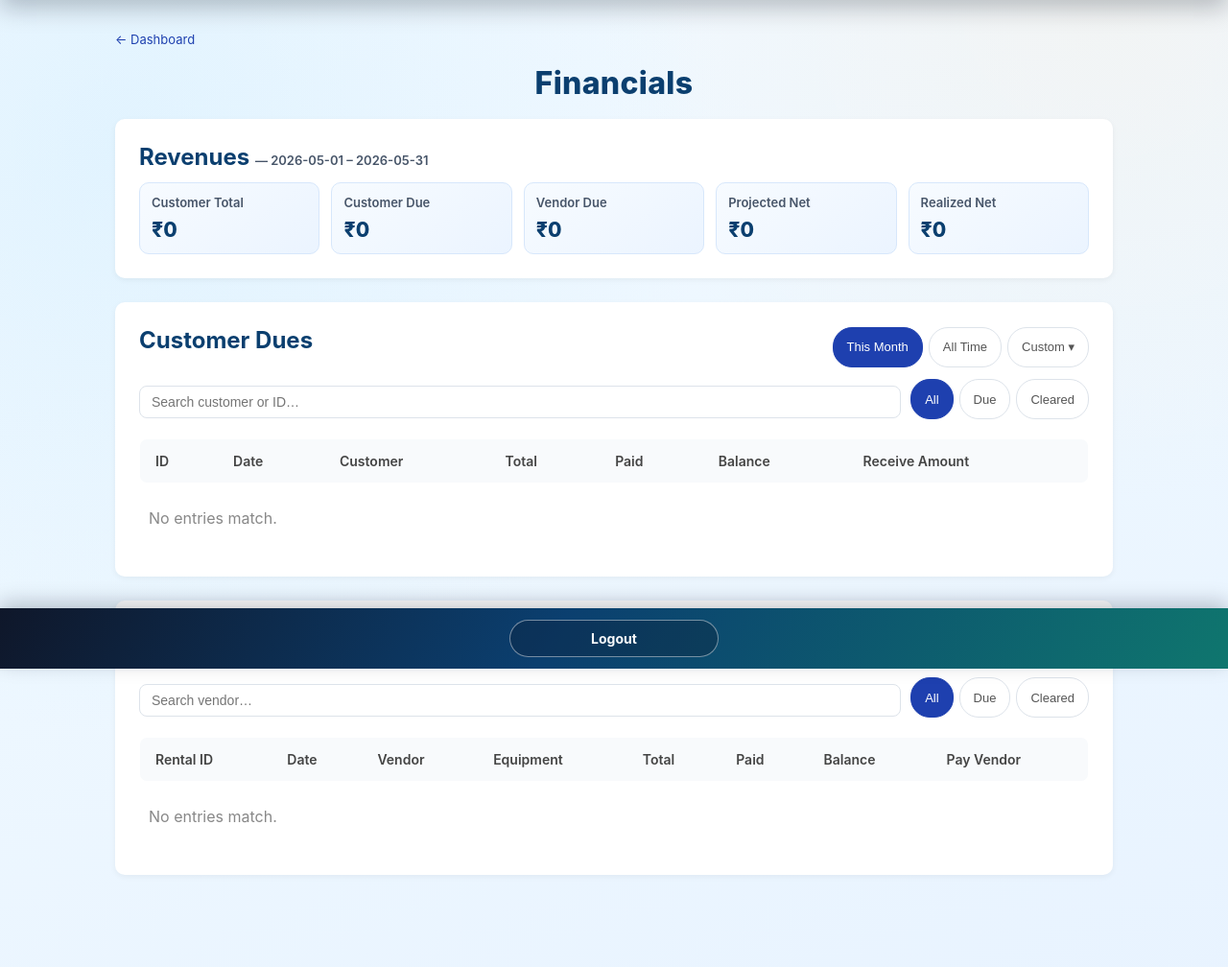
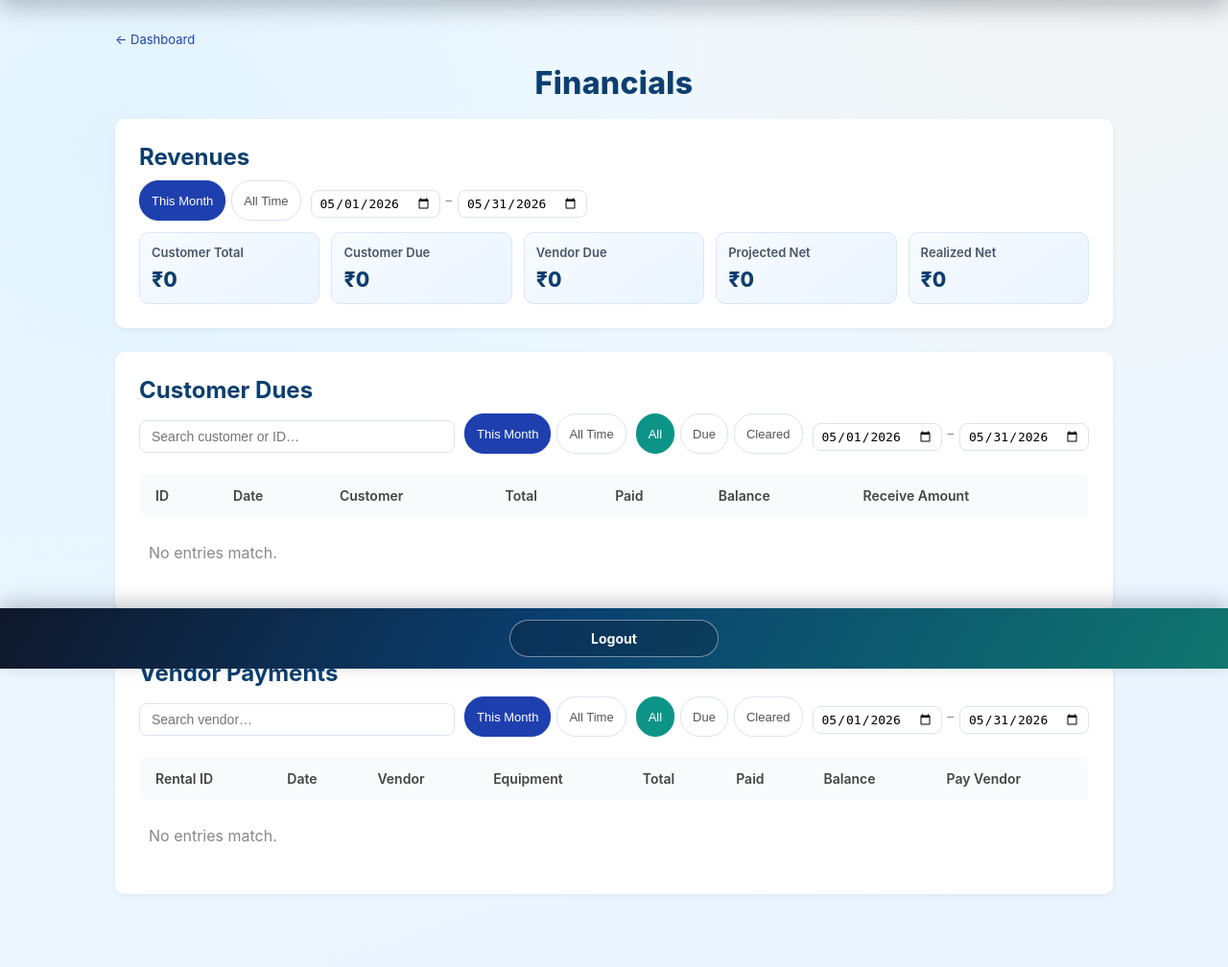
Before and after one commit to bachammahesh-cyber/mb-cameras, a Flask app: template templates/credit_report.html in a window 1280 px wide. Shown: the part 103-1111 px from the top of the page at 96% size. Run offline with Flask 3, Linux system fonts and the light colour scheme; data comes from the database, SQL or seed files in the repository; the template is opened without the code that fills it: most values are stand-ins (such as "Sample title", 1, 10 or a date in 2020); some libraries are stand-ins or nearby versions.

Commit message:
Financials: add Revenue period selector, flatten filter bars to one line
- Revenue section now has its own This Month / All Time / date-range controls
  that calculate independently via JS data snapshot (not tied to table filters)
- Customer Dues and Vendor Payments: all controls (period, balance, dates)
  consolidated into a single filter-bar row — no hidden rows or extra space
- Balance buttons (All/Due/Cleared) use teal active colour to visually
  distinguish them from period buttons (blue)
- Date inputs always visible inline, typing fills them directly like Rental Records

Co-Authored-By: Claude Sonnet 4.6 <noreply@anthropic.com>

```diff
--- a/static/style.css
+++ b/static/style.css
@@ -342,15 +342,10 @@ TABLES
 .filter-bar input[type="date"]{padding:7px 10px;border:1px solid #dde3ea;border-radius:8px;font-size:14px;}
 .status-filters{display:flex;gap:6px;}
 .date-filters{display:flex;align-items:center;gap:6px;color:#888;font-size:13px;}
-.filter-btn{padding:6px 14px;border:1px solid #dde3ea;border-radius:20px;background:#fff;font-size:13px;cursor:pointer;color:#555;}
+.filter-btn{padding:5px 12px;border:1px solid #dde3ea;border-radius:20px;background:#fff;font-size:13px;cursor:pointer;color:#555;}
 .filter-btn.active{background:#1e40af;color:#fff;border-color:#1e40af;}
-
-/* Section header (title + inline period selector) */
-.section-header{display:flex;align-items:center;justify-content:space-between;flex-wrap:wrap;gap:8px;margin-bottom:12px;}
-.section-header h2{margin:0;}
-.inline-period{display:flex;gap:6px;flex-wrap:wrap;}
-.inline-date-form{display:flex;align-items:center;gap:8px;margin-bottom:10px;flex-wrap:wrap;}
-.inline-date-form input[type="date"]{padding:6px 8px;border:1px solid #dde3ea;border-radius:8px;font-size:13px;}
+.filter-btn.is-bal.active{background:#0d9488;border-color:#0d9488;color:#fff;}
+.filter-bar input[type="date"]{padding:5px 8px;border:1px solid #dde3ea;border-radius:8px;font-size:13px;}
 
 /* Period label (Revenue section) */
 .period-label{font-size:14px;color:#64748b;font-weight:400;}
--- a/templates/credit_report.html
+++ b/templates/credit_report.html
@@ -25,7 +25,18 @@
 
 <!-- Revenue cards -->
 <div class="box financial-box">
-<h2 style="margin:0 0 12px;">Revenues <span class="period-label" id="rev-period-label"></span></h2>
+<h2 style="margin:0 0 10px;">Revenues</h2>
+<div class="filter-bar" style="margin-bottom:12px;">
+  <div class="status-filters">
+    <button class="filter-btn active" id="r-btn-month" onclick="setRevPeriod('month')">This Month</button>
+    <button class="filter-btn" id="r-btn-all" onclick="setRevPeriod('all')">All Time</button>
+  </div>
+  <div class="date-filters">
+    <input type="date" id="r-from" onchange="onRevDateChange()" title="From">
+    <span>–</span>
+    <input type="date" id="r-to" onchange="onRevDateChange()" title="To">
+  </div>
+</div>
 <div class="revenue-grid">
 <div class="revenue-card"><h3>Customer Total</h3><p id="rev-customer-total">₹0</p></div>
 <div class="revenue-card"><h3>Customer Due</h3><p id="rev-customer-due">₹0</p></div>
@@ -37,26 +48,22 @@
 
 <!-- Customer Dues -->
 <div class="box financial-box">
-<div class="section-header">
-  <h2>Customer Dues</h2>
-  <div class="inline-period">
-    <button class="filter-btn active" id="c-btn-month" onclick="setCustPeriod('month')">This Month</button>
-    <button class="filter-btn" id="c-btn-all" onclick="setCustPeriod('all')">All Time</button>
-    <button class="filter-btn" id="c-btn-custom" onclick="toggleCustCustom()">Custom ▾</button>
-  </div>
-</div>
-<div id="cust-custom-row" class="inline-date-form" style="display:none;">
-  <input type="date" id="c-from">
-  <span style="color:#888;">–</span>
-  <input type="date" id="c-to">
-  <button class="filter-btn active" onclick="setCustCustom()">Apply</button>
-</div>
+<h2 style="margin:0 0 10px;">Customer Dues</h2>
 <div class="filter-bar" style="margin-bottom:12px;">
   <input type="text" id="search-customer" placeholder="Search customer or ID…" oninput="applyCustFilter()">
   <div class="status-filters">
-    <button class="filter-btn active" data-bal="all" onclick="setBalFilter(this,'customer-tbody')">All</button>
-    <button class="filter-btn" data-bal="due" onclick="setBalFilter(this,'customer-tbody')">Due</button>
-    <button class="filter-btn" data-bal="clear" onclick="setBalFilter(this,'customer-tbody')">Cleared</button>
+    <button class="filter-btn active" id="c-btn-month" onclick="setCustPeriod('month')">This Month</button>
+    <button class="filter-btn" id="c-btn-all" onclick="setCustPeriod('all')">All Time</button>
+  </div>
+  <div class="status-filters">
+    <button class="filter-btn is-bal active" data-bal="all" onclick="setBalFilter(this,'customer-tbody')">All</button>
+    <button class="filter-btn is-bal" data-bal="due" onclick="setBalFilter(this,'customer-tbody')">Due</button>
+    <button class="filter-btn is-bal" data-bal="clear" onclick="setBalFilter(this,'customer-tbody')">Cleared</button>
+  </div>
+  <div class="date-filters">
+    <input type="date" id="c-from" onchange="onCustDateChange()" title="From">
+    <span>–</span>
+    <input type="date" id="c-to" onchange="onCustDateChange()" title="To">
   </div>
 </div>
 <table class="records-table">
@@ -94,26 +101,22 @@
 
 <!-- Vendor Payments -->
 <div class="box financial-box">
-<div class="section-header">
-  <h2>Vendor Payments</h2>
-  <div class="inline-period">
-    <button class="filter-btn active" id="v-btn-month" onclick="setVendPeriod('month')">This Month</button>
-    <button class="filter-btn" id="v-btn-all" onclick="setVendPeriod('all')">All Time</button>
-    <button class="filter-btn" id="v-btn-custom" onclick="toggleVendCustom()">Custom ▾</button>
-  </div>
-</div>
-<div id="vend-custom-row" class="inline-date-form" style="display:none;">
-  <input type="date" id="v-from">
-  <span style="color:#888;">–</span>
-  <input type="date" id="v-to">
-  <button class="filter-btn active" onclick="setVendCustom()">Apply</button>
-</div>
+<h2 style="margin:0 0 10px;">Vendor Payments</h2>
 <div class="filter-bar" style="margin-bottom:12px;">
   <input type="text" id="search-vendor" placeholder="Search vendor…" oninput="applyVendFilter()">
   <div class="status-filters">
-    <button class="filter-btn active" data-bal="all" onclick="setBalFilter(this,'vendor-tbody')">All</button>
-    <button class="filter-btn" data-bal="due" onclick="setBalFilter(this,'vendor-tbody')">Due</button>
-    <button class="filter-btn" data-bal="clear" onclick="setBalFilter(this,'vendor-tbody')">Cleared</button>
+    <button class="filter-btn active" id="v-btn-month" onclick="setVendPeriod('month')">This Month</button>
+    <button class="filter-btn" id="v-btn-all" onclick="setVendPeriod('all')">All Time</button>
+  </div>
+  <div class="status-filters">
+    <button class="filter-btn is-bal active" data-bal="all" onclick="setBalFilter(this,'vendor-tbody')">All</button>
+    <button class="filter-btn is-bal" data-bal="due" onclick="setBalFilter(this,'vendor-tbody')">Due</button>
+    <button class="filter-btn is-bal" data-bal="clear" onclick="setBalFilter(this,'vendor-tbody')">Cleared</button>
+  </div>
+  <div class="date-filters">
+    <input type="date" id="v-from" onchange="onVendDateChange()" title="From">
+    <span>–</span>
+    <input type="date" id="v-to" onchange="onVendDateChange()" title="To">
   </div>
 </div>
 <table class="records-table">
@@ -169,6 +172,21 @@
 <script>
 const INR = n => '₹' + parseFloat(n || 0).toLocaleString('en-IN');
 
+// Snapshot all row data for Revenue independent calculation
+const allCustomers = [...document.querySelectorAll('#customer-tbody tr')].map(r => ({
+    date: r.dataset.date || '',
+    total: parseFloat(r.dataset.total || 0),
+    paid: parseFloat(r.dataset.paid || 0),
+    balance: parseFloat(r.dataset.balance || 0)
+}));
+const allVendors = [...document.querySelectorAll('#vendor-tbody tr')].map(r => ({
+    date: r.dataset.date || '',
+    vtotal: parseFloat(r.dataset.vtotal || 0),
+    vpaid: parseFloat(r.dataset.vpaid || 0),
+    vbalance: parseFloat(r.dataset.vbalance || 0)
+}));
+
+let revFrom = '', revTo = '';
 let custFrom = '', custTo = '';
 let vendFrom = '', vendTo = '';
 const balStates = { 'customer-tbody': 'all', 'vendor-tbody': 'all' };
@@ -182,28 +200,57 @@ function getMonthRange() {
     };
 }
 
+// --- Revenue period ---
+function setRevPeriod(mode) {
+    if (mode === 'month') { const r = getMonthRange(); revFrom = r.from; revTo = r.to; document.getElementById('r-from').value = revFrom; document.getElementById('r-to').value = revTo; }
+    else { revFrom = ''; revTo = ''; document.getElementById('r-from').value = ''; document.getElementById('r-to').value = ''; }
+    document.getElementById('r-btn-month').classList.toggle('active', mode === 'month');
+    document.getElementById('r-btn-all').classList.toggle('active', mode === 'all');
+    updateRevenue();
+}
+
+function onRevDateChange() {
+    revFrom = document.getElementById('r-from').value;
+    revTo = document.getElementById('r-to').value;
+    document.getElementById('r-btn-month').classList.remove('active');
+    document.getElementById('r-btn-all').classList.remove('active');
+    updateRevenue();
+}
+
+function updateRevenue() {
+    let cTotal = 0, cPaid = 0, cDue = 0;
+    allCustomers.forEach(r => {
+        if ((!revFrom || r.date >= revFrom) && (!revTo || r.date <= revTo)) {
+            cTotal += r.total; cPaid += r.paid; cDue += r.balance;
+        }
+    });
+    let vTotal = 0, vPaid = 0, vDue = 0;
+    allVendors.forEach(v => {
+        if ((!revFrom || v.date >= revFrom) && (!revTo || v.date <= revTo)) {
+            vTotal += v.vtotal; vPaid += v.vpaid; vDue += v.vbalance;
+        }
+    });
+    document.getElementById('rev-customer-total').textContent = INR(cTotal);
+    document.getElementById('rev-customer-due').textContent = INR(cDue);
+    document.getElementById('rev-vendor-due').textContent = INR(vDue);
+    document.getElementById('rev-projected-net').textContent = INR(cTotal - vTotal);
+    document.getElementById('rev-realized-net').textContent = INR(cPaid - vPaid);
+}
+
 // --- Customer period ---
 function setCustPeriod(mode) {
-    if (mode === 'month') { const r = getMonthRange(); custFrom = r.from; custTo = r.to; }
-    else { custFrom = ''; custTo = ''; }
-    document.getElementById('cust-custom-row').style.display = 'none';
+    if (mode === 'month') { const r = getMonthRange(); custFrom = r.from; custTo = r.to; document.getElementById('c-from').value = custFrom; document.getElementById('c-to').value = custTo; }
+    else { custFrom = ''; custTo = ''; document.getElementById('c-from').value = ''; document.getElementById('c-to').value = ''; }
     document.getElementById('c-btn-month').classList.toggle('active', mode === 'month');
     document.getElementById('c-btn-all').classList.toggle('active', mode === 'all');
-    document.getElementById('c-btn-custom').classList.remove('active');
     applyCustFilter();
 }
 
-function toggleCustCustom() {
-    const row = document.getElementById('cust-custom-row');
-    row.style.display = row.style.display === 'none' ? 'flex' : 'none';
-}
-
-function setCustCustom() {
+function onCustDateChange() {
     custFrom = document.getElementById('c-from').value;
     custTo = document.getElementById('c-to').value;
     document.getElementById('c-btn-month').classList.remove('active');
     document.getElementById('c-btn-all').classList.remove('active');
-    document.getElementById('c-btn-custom').classList.add('active');
     applyCustFilter();
 }
 
@@ -213,39 +260,29 @@ function applyCustFilter() {
     let vis = 0;
     document.querySelectorAll('#customer-tbody tr').forEach(row => {
         const date = row.dataset.date || '';
-        const matchDate = (!custFrom || date >= custFrom) && (!custTo || date <= custTo);
-        const matchSearch = !search || (row.dataset.search || '').includes(search);
-        const matchBal = bal === 'all' || row.dataset.bal === bal;
-        const show = matchDate && matchSearch && matchBal;
+        const show = (!custFrom || date >= custFrom) && (!custTo || date <= custTo)
+            && (!search || (row.dataset.search || '').includes(search))
+            && (bal === 'all' || row.dataset.bal === bal);
         row.style.display = show ? '' : 'none';
         if (show) vis++;
     });
     document.getElementById('no-customer').style.display = vis === 0 ? '' : 'none';
-    updateRevenue();
 }
 
 // --- Vendor period ---
 function setVendPeriod(mode) {
-    if (mode === 'month') { const r = getMonthRange(); vendFrom = r.from; vendTo = r.to; }
-    else { vendFrom = ''; vendTo = ''; }
-    document.getElementById('vend-custom-row').style.display = 'none';
+    if (mode === 'month') { const r = getMonthRange(); vendFrom = r.from; vendTo = r.to; document.getElementById('v-from').value = vendFrom; document.getElementById('v-to').value = vendTo; }
+    else { vendFrom = ''; vendTo = ''; document.getElementById('v-from').value = ''; document.getElementById('v-to').value = ''; }
     document.getElementById('v-btn-month').classList.toggle('active', mode === 'month');
     document.getElementById('v-btn-all').classList.toggle('active', mode === 'all');
-    document.getElementById('v-btn-custom').classList.remove('active');
     applyVendFilter();
 }
 
-function toggleVendCustom() {
-    const row = document.getElementById('vend-custom-row');
-    row.style.display = row.style.display === 'none' ? 'flex' : 'none';
-}
-
-function setVendCustom() {
+function onVendDateChange() {
     vendFrom = document.getElementById('v-from').value;
     vendTo = document.getElementById('v-to').value;
     document.getElementById('v-btn-month').classList.remove('active');
     document.getElementById('v-btn-all').classList.remove('active');
-    document.getElementById('v-btn-custom').classList.add('active');
     applyVendFilter();
 }
 
@@ -255,15 +292,13 @@ function applyVendFilter() {
     let vis = 0;
     document.querySelectorAll('#vendor-tbody tr').forEach(row => {
         const date = row.dataset.date || '';
-        const matchDate = (!vendFrom || date >= vendFrom) && (!vendTo || date <= vendTo);
-        const matchSearch = !search || (row.dataset.search || '').includes(search);
-        const matchBal = bal === 'all' || row.dataset.bal === bal;
-        const show = matchDate && matchSearch && matchBal;
+        const show = (!vendFrom || date >= vendFrom) && (!vendTo || date <= vendTo)
+            && (!search || (row.dataset.search || '').includes(search))
+            && (bal === 'all' || row.dataset.bal === bal);
         row.style.display = show ? '' : 'none';
         if (show) vis++;
     });
     document.getElementById('no-vendor').style.display = vis === 0 ? '' : 'none';
-    updateRevenue();
 }
 
 // --- Balance filter ---
@@ -272,36 +307,6 @@ function setBalFilter(btn, tbodyId) {
     btn.classList.add('active');
     balStates[tbodyId] = btn.dataset.bal;
     tbodyId === 'customer-tbody' ? applyCustFilter() : applyVendFilter();
-}
-
-// --- Revenue recalc ---
-function updateRevenue() {
-    let cTotal = 0, cPaid = 0, cDue = 0;
-    document.querySelectorAll('#customer-tbody tr').forEach(row => {
-        if (row.style.display !== 'none') {
-            cTotal += parseFloat(row.dataset.total || 0);
-            cPaid += parseFloat(row.dataset.paid || 0);
-            cDue += parseFloat(row.dataset.balance || 0);
-        }
-    });
-    let vTotal = 0, vPaid = 0, vDue = 0;
-    document.querySelectorAll('#vendor-tbody tr').forEach(row => {
-        if (row.style.display !== 'none') {
-            vTotal += parseFloat(row.dataset.vtotal || 0);
-            vPaid += parseFloat(row.dataset.vpaid || 0);
-            vDue += parseFloat(row.dataset.vbalance || 0);
-        }
-    });
-    document.getElementById('rev-customer-total').textContent = INR(cTotal);
-    document.getElementById('rev-customer-due').textContent = INR(cDue);
-    document.getElementById('rev-vendor-due').textContent = INR(vDue);
-    document.getElementById('rev-projected-net').textContent = INR(cTotal - vTotal);
-    document.getElementById('rev-realized-net').textContent = INR(cPaid - vPaid);
-
-    const custLabel = custFrom || custTo
-        ? (custFrom && custTo ? custFrom + ' – ' + custTo : custFrom || custTo)
-        : (!document.getElementById('c-btn-all').classList.contains('active') ? 'This Month' : 'All Time');
-    document.getElementById('rev-period-label').textContent = '— ' + custLabel;
 }
 
 function confirmAmount(form, label) {
@@ -314,7 +319,8 @@ function confirmAmount(form, label) {
     return confirm(label + ' ₹' + parseFloat(amount).toLocaleString('en-IN') + '?');
 }
 
-// Default: current month for both sections
+// Initialize all sections to current month
+setRevPeriod('month');
 setCustPeriod('month');
 setVendPeriod('month');
 </script>
```
